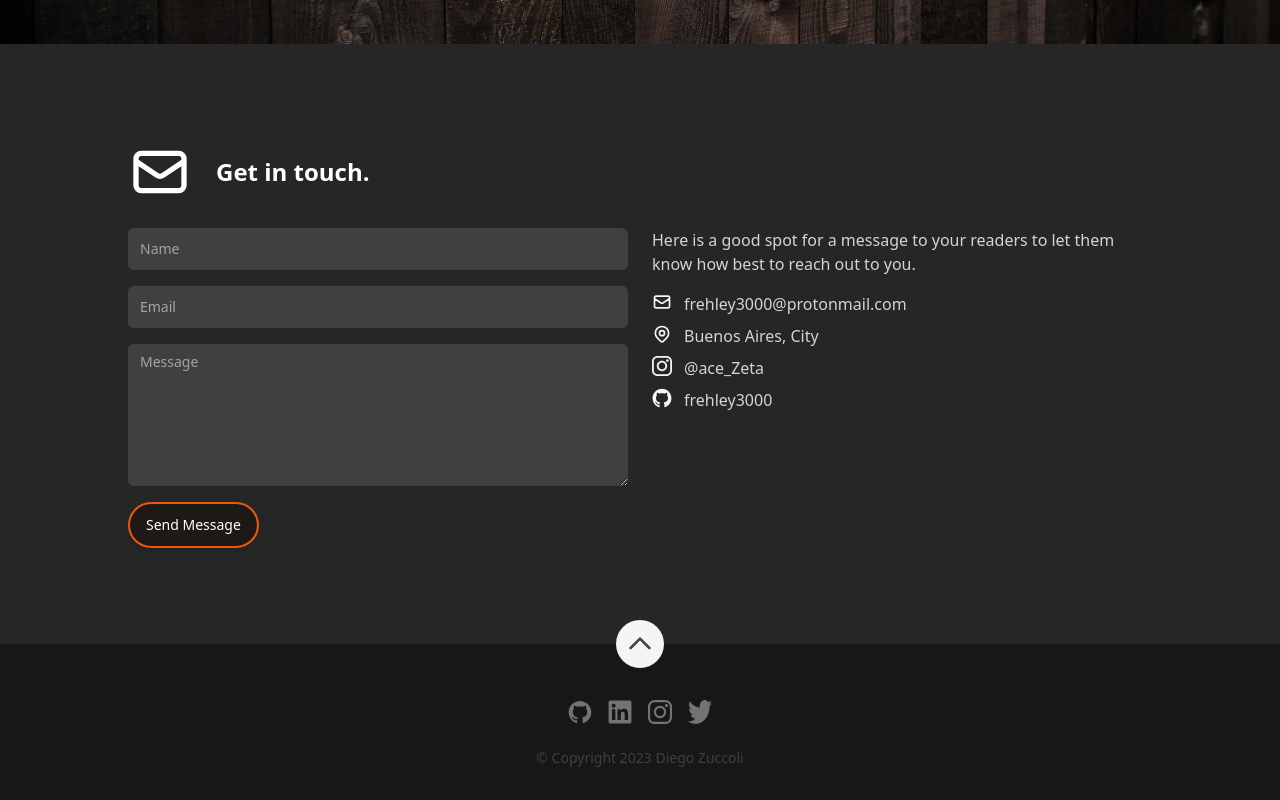
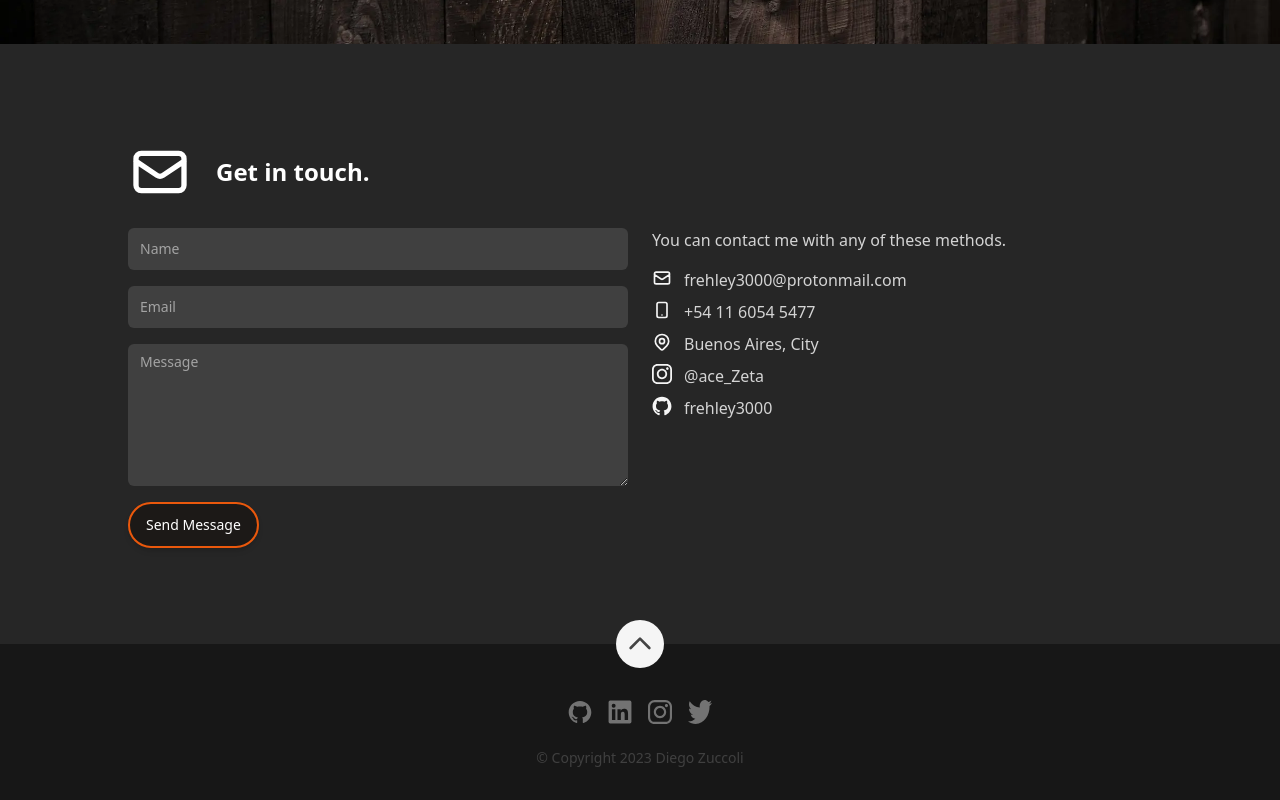
Before and after one commit to Frehley/ResumeReactTS, a Next.js app: page / in a window 1280 px wide. Shown: the part 5608-6408 px from the top of the page. Built offline with nearby package versions, Linux system fonts and the light colour scheme.

Commit message:
agrego telefono

```diff
--- a/src/data/data.tsx
+++ b/src/data/data.tsx
@@ -427,12 +427,16 @@
 
 export const contact: ContactSection = {
   headerText: 'Get in touch.',
-  description: 'Here is a good spot for a message to your readers to let them know how best to reach out to you.',
+  description: 'You can contact me with any of these methods.',
   items: [
     {
       type: ContactType.Email,
       text: 'frehley3000@protonmail.com',
       href: 'mailto:frehley3000@protonmail.com',
+    },
+    {
+      type: ContactType.Phone,
+      text: '+54 11 6054 5477',
     },
     {
       type: ContactType.Location,
```
